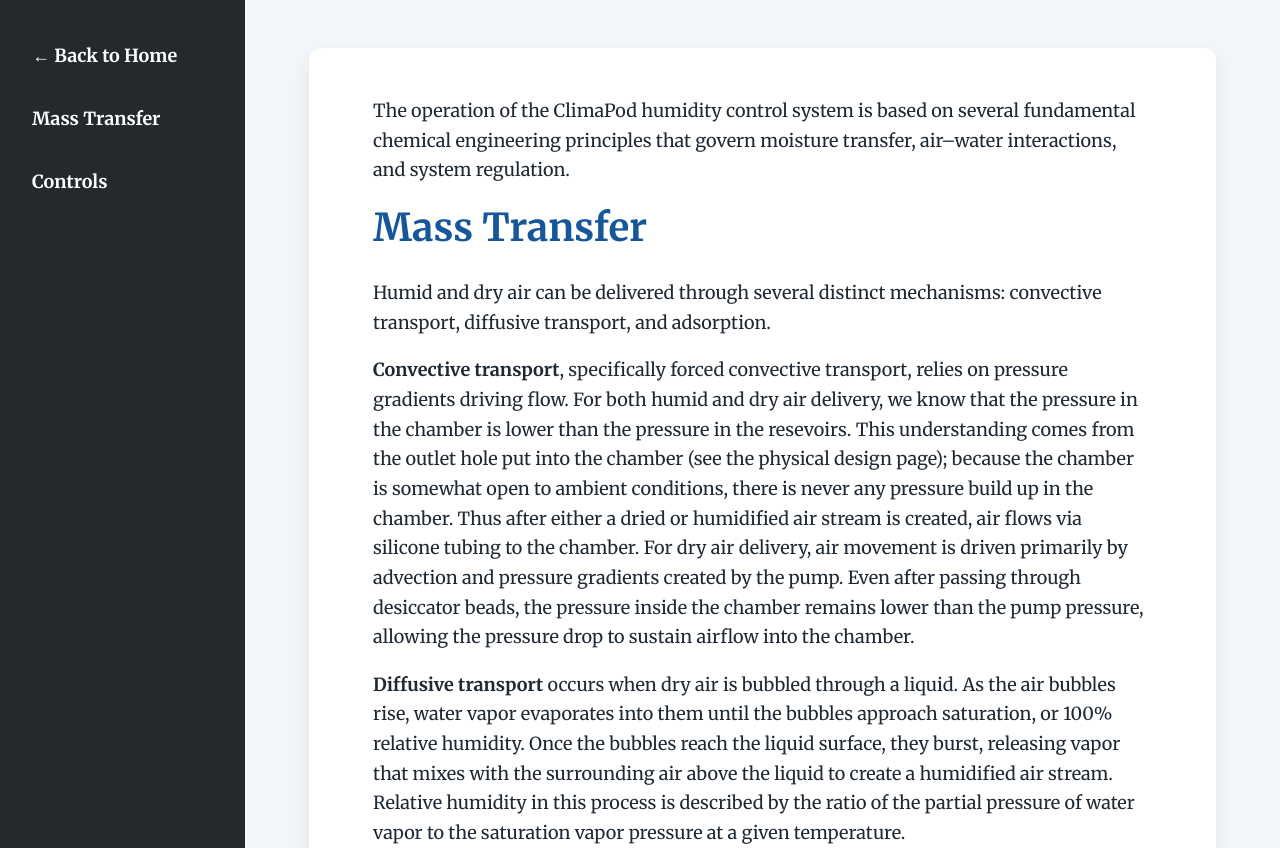
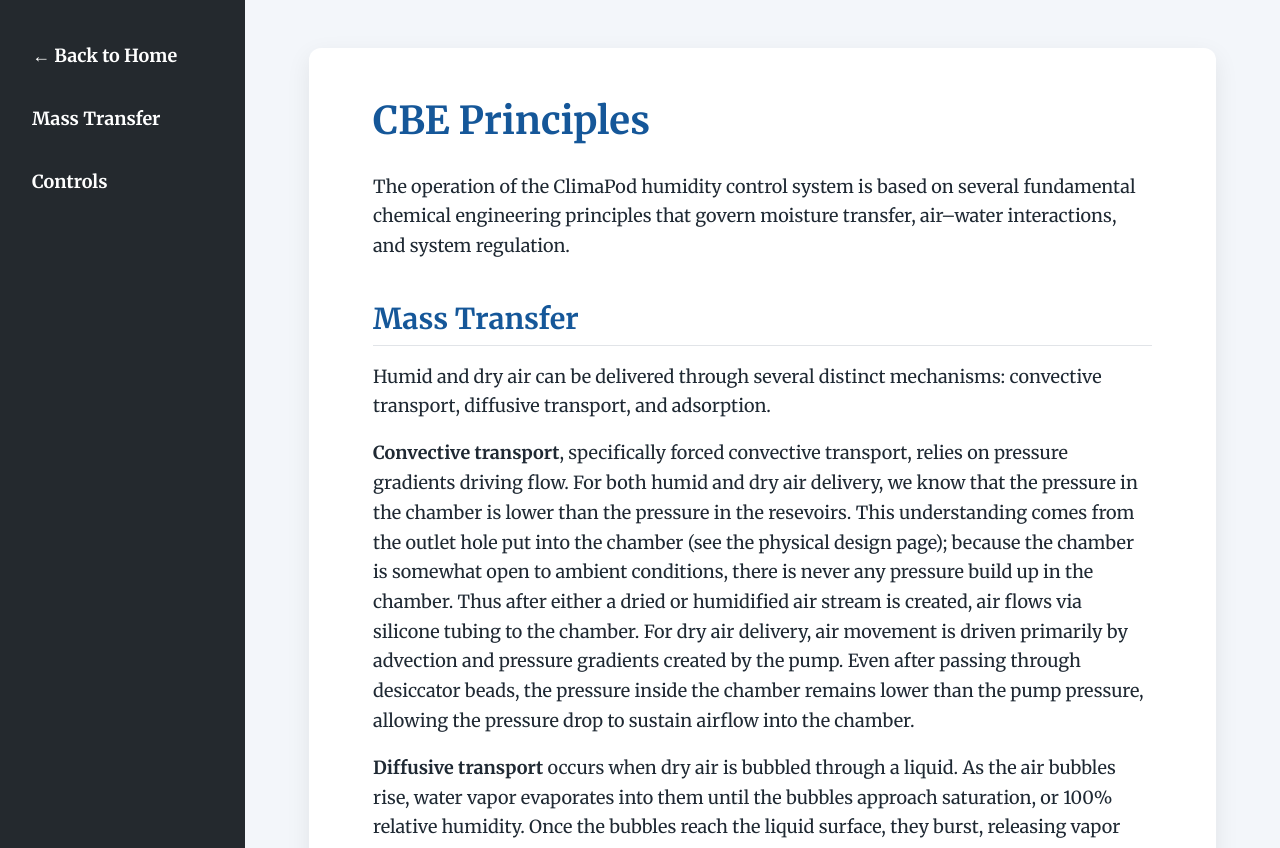
Before and after one commit to rithikar1510/CBE-3300B, a Jekyll site: the page built from cbe-principles.md, in a window 1280 px wide and 900 px high, cut to the strip 0-848 px from the top of the window. Built offline with Jekyll 4.4.1, drawn with Linux system fonts in a browser that asks for light colours.

Commit message:
Update cbe-principles.md

```diff
--- a/cbe-principles.md
+++ b/cbe-principles.md
@@ -14,9 +14,11 @@ sidebar:
     url: "#controls"
 ---
 
+# CBE Principles
+
 The operation of the ClimaPod humidity control system is based on several fundamental chemical engineering principles that govern moisture transfer, air–water interactions, and system regulation.
 
-# Mass Transfer
+## Mass Transfer
 
 Humid and dry air can be delivered through several distinct mechanisms: convective transport, diffusive transport, and adsorption.
 
@@ -30,12 +32,12 @@ Humid and dry air can be delivered through several distinct mechanisms: convecti
 **Adsorption-based drying** uses desiccator beads, which contain many small hydrophilic pores. These pores attract and capture water molecules from the air stream. As air is pumped through the beads, water molecules adhere to the bead surfaces, effectively removing moisture and producing dry air. This process depends on the beads’ porous structure and their affinity for water, making adsorption an effective method for dehumidification.
 side the chamber and enables direct comparison to the desired setpoint.
 
-# Controls
+## Controls
 
 Two types of control algorithms were used in this project: bang-bang control and proportional control. This is to balance responsiveness and simplicity. Pumps are regulated using pulse-width modulation (PWM), where the duty cycle adjusts in proportion to the magnitude of the error between the setpoint and the measured value. However, proportional control is only applied when the error is small—specifically, less than 4%. When the error exceeds this threshold, the system switches to bang-bang control, which rapidly toggles the output to drive the system back toward the desired range. This hybrid strategy is chosen primarily for its simplicity and efficiency: it is easy to implement, does not require specialized software libraries, and minimizes computational demands while still maintaining effective control performance.
 
-## Proportional Control
+### Proportional Control
 As the system approaches the setpoint, the controller reduces the power supplied to the pumps, resulting in lower airflow rates. This gradual reduction prevents overshooting and allows for stable convergence to the desired humidity. Conversely, when the system is far from the setpoint, higher pump power is applied to increase the rate of humidification or dehumidification. This behavior is characteristic of proportional control, where the control action is scaled based on the magnitude of the error. By modulating the relative flow rates of the humidified and dry air streams, the system ams to have smooth and stable regulation of the RH inside the chamber.
 
-## Bang-Bang Control aka On/Off Control
+### Bang-Bang Control aka On/Off Control
 This control algorithm simply turns the pumps on and off to drive the RH up or down as needed. This method alone creates high overshoot and longer settling times, and uses a lot of power. However, when the setpoint is changed to a value very far from the current humidity, full power and turning off of the other pump can lead to fast changes.
```
